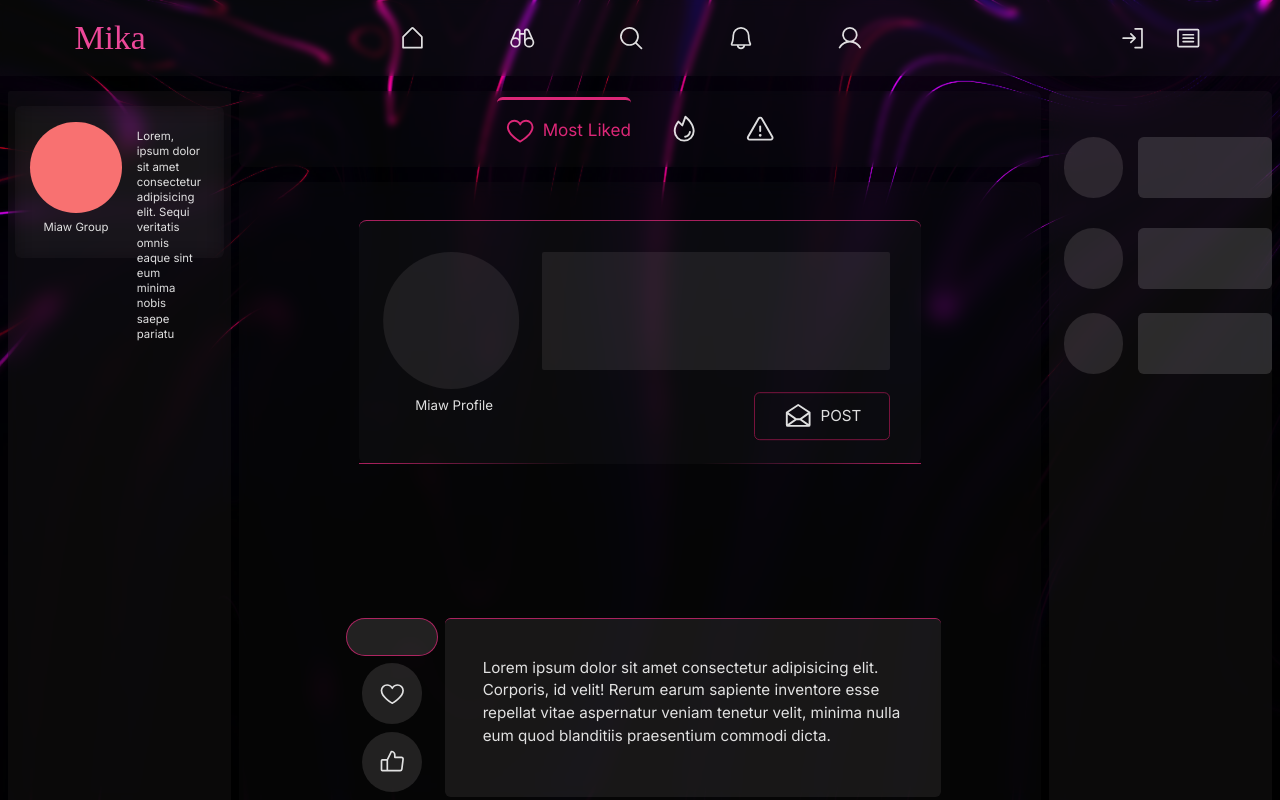
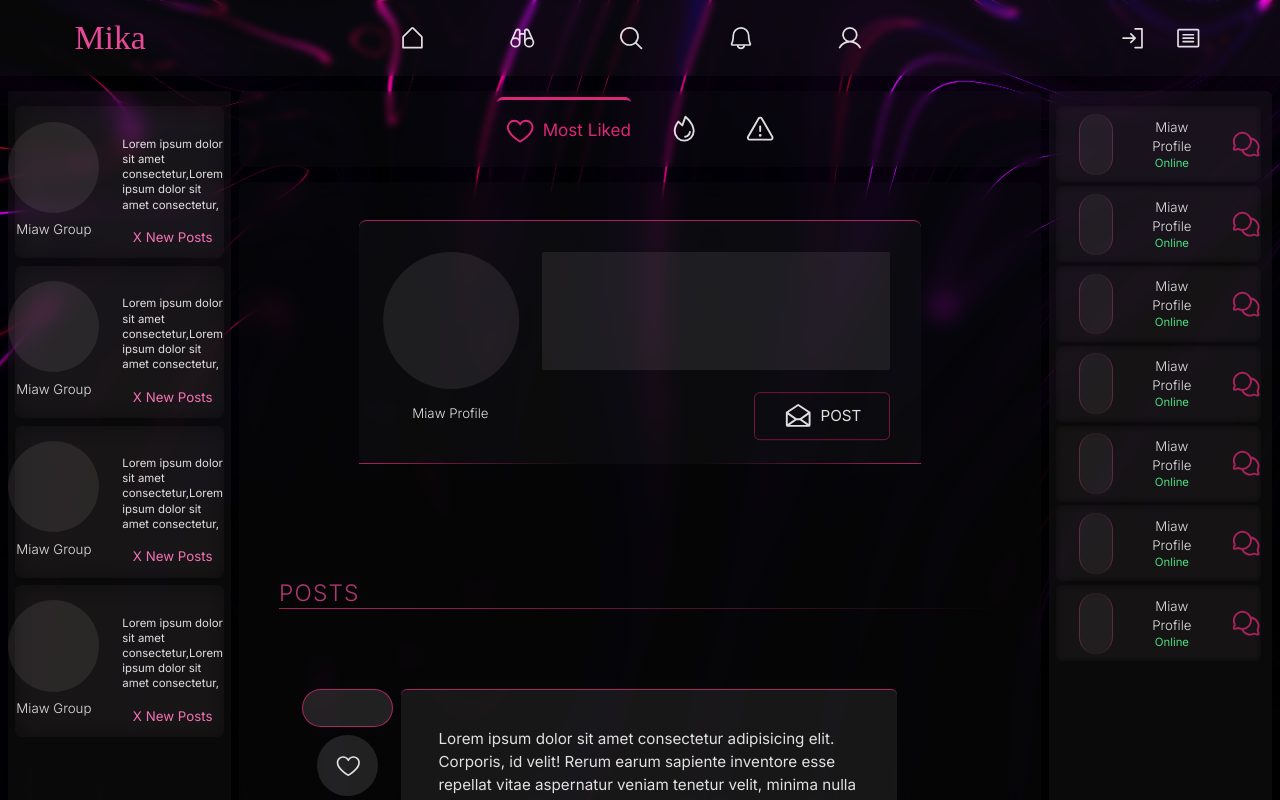
Before and after one commit to RafihYahya/MikaReactTs, a React (Vite) app: page / in a window 1280 px wide. Built offline with nearby package versions, Linux system fonts and the light colour scheme; a web font is replaced by a local one.

Commit message:
GroupSideBarAdded

```diff
--- a/src/Components/CreatePostComp.tsx
+++ b/src/Components/CreatePostComp.tsx
@@ -6,12 +6,12 @@ function CreatePostComp() {
     <div id="postCreation" className=" relative border-t-2 border-pink-600/75 flex items-start justify-between gap-4 mx-auto my-[5vh] bg-[#ede8e807] w-[80%] lg:w-[70%] h-[30vh] lg:h-[32vh] rounded-lg py-8 px-8">
       <div id="borderMaker" className="absolute  w-64 h-64 rounded-bl-md  bottom-0 left-0 border-l-2 border-b-2 border-pink-600/75"></div>
       <div id="borderMaker2" className="absolute  w-64 h-64 rounded-br-md  bottom-0 right-0 border-r-2 border-b-2 border-pink-600/75"></div>
-      <div className="flex justify-center items-center flex-col gap-2">
+      <div className="flex justify-center items-center flex-col gap-4">
         <div className="h-36 w-36 rounded-full bg-[#ede8e815] translate-x-[-5%] lg:block hidden"></div>
-        <h3 className="text-center text-sm translate-x-[-5%] lg:block hidden">Miaw Profile</h3>
+        <h3 className="text-center text-sm translate-x-[-10%] lg:block hidden font-light">Miaw Profile</h3>
       </div>
       <div className="flex items-end justify-between flex-col  h-full gap-2 lg:w-[80%] w-full ">
-        <textarea  className="bg-[#ede8e815] h-[90%] w-full p-6 rounded-md md:rounded-sm text-left focus:border-2 focus:border-pink-600/50"></textarea>
+        <textarea  className="font-light bg-[#ede8e815] h-[90%] w-full p-6 rounded-md md:rounded-sm text-left focus:border-2 focus:border-pink-600/50"></textarea>
         <div className="group transition-colors duration-200  ease-in  md:mt-2 border-2 cursor-pointer border-pink-800/75 hover:border-pink-600/50 hover:bg-pink-600/40  w-32 md:w-36 h-20 rounded-sm md:rounded-md md:translate-y-[15%] translate-y-[25%] py-2 md:py-0 flex items-center justify-center ">
           <h1 className="transition-colors duration-200 ease-in  uppercase text-md">
             <div className="flex justify-center items-center gap-2">
--- a/src/Components/MainGroupSidelineCardComp.tsx
+++ b/src/Components/MainGroupSidelineCardComp.tsx
@@ -1,15 +1,17 @@
 
 const MainGroupSidelineCardComp = () => {
-  return (
-    <div className="w-full h-40 bg-[#EDE8E805] backdrop-blur-md rounded-md flex justify-center items-start gap-2 p-4">
-<div className="flex justify-center  items-center flex-col gap-2 ">
-    <div className="w-24 h-24 rounded-full bg-red-400 "></div>
-    <div className="text-xs">Miaw Group</div>
-</div>
-<p className="text-xs text-left p-2">Lorem, ipsum dolor sit amet consectetur adipisicing elit. Sequi veritatis omnis eaque sint eum minima nobis saepe pariatu</p>
-
-    </div>
-  )
+    return (
+        <div className="w-full h-40 bg-[#EDE8E805] backdrop-blur-md rounded-md flex justify-center items-start gap-2 p-4 mb-2">
+            <div className="flex justify-center  items-center flex-col gap-2 mr-2">
+                <div className="w-24 h-24 rounded-full bg-[#EDE8E815]  "></div>
+                <div className="text-sm font-light ">Miaw Group</div>
+            </div>
+            <div className="flex justify-between items-center flex-col text-sm h-full gap-2 py-2">
+                <p className="text-xs text-left p-2 ">Lorem ipsum dolor sit amet consectetur,Lorem ipsum dolor sit amet consectetur,</p>
+                <h3 className="text-pink-400">X New Posts</h3>
+            </div>
+        </div>
+    )
 }
 
 export default MainGroupSidelineCardComp
--- a/src/Components/MiniProfileUserCardComp.tsx
+++ b/src/Components/MiniProfileUserCardComp.tsx
@@ -1,11 +1,17 @@
+import { ChatsCircle } from "@phosphor-icons/react"
 
 const MiniProfileUserCardComp = () => {
   return (
-    <div className="w-full h-[10%] flex items-center justify-start mx-auto mt-2 ">
+    <div className="flex justify-start items-center h-20 rounded-md  mb-1 pl-6 bg-[#EDE8E801]  ml-2 mr-3   backdrop-blur-sm gap-10">
 
-      <div className="bg-[#EDE8E820]   h-16 w-16 rounded-full m-4"></div>
-      <div className="bg-[#EDE8E825]   h-16 rounded-md w-full md:max-w-[50%] xl:max-w-[60%] "></div>
+      <div className="w-16 h-16 bg-[#EDE8E80e] backdrop-blur-sm rounded-full border-l-2 border-r-2 border-pink-500/30"></div>
+      <div>
+        <h3 className="text-sm font-light  ">Miaw Profile</h3>
+        <h4 className="text-xs text-green-400">Online</h4>
+      </div>
+      <div className="text-pink-600/75"><ChatsCircle size={32} />
 
+      </div>
     </div>
   )
 }
--- a/src/Components/PostComp.tsx
+++ b/src/Components/PostComp.tsx
@@ -2,7 +2,7 @@ import { Chats, Heart, Share, ThumbsDown, ThumbsUp } from "@phosphor-icons/react
 
 const PostComp = () => {
   return (
-    <div className=" w-[75%] h-[32%]  mx-auto rounded-md flex justify-between items-center my-[5%]">
+    <div className=" w-[75%] h-[32%]  mx-auto rounded-md flex justify-between items-center my-[10%] mr-[18%]">
       <div className=" w-[15%] h-full rounded-md m-2 flex items-center justify-between flex-col ">
         <div className="bg-[#ede8e820] h-40 w-24 mb-2 rounded-full border-2 border-pink-600/75"></div>
         <div className="h-full w-full flex justify-center items-center flex-col gap-2">
--- a/src/Pages/HomePage.tsx
+++ b/src/Pages/HomePage.tsx
@@ -36,6 +36,9 @@ const HomePage = (): JSX.Element => {
       <div className=' pt-24 fixed overflow-hidden w-full h-full md:grid md:grid-cols-11  p-2  gap-2 lg:pt-24 md:pt-20 '>
         <div id='sideLines' className='py-4 px-2 md:block hidden  md:col-span-1 lg:col-span-2  h-[90.5%] bg-transparent lg:bg-[#ede8e80a] backdrop-blur-md rounded-sm text-center '>
           <MainGroupSidelineCardComp/>
+          <MainGroupSidelineCardComp/>
+          <MainGroupSidelineCardComp/>
+          <MainGroupSidelineCardComp/>
         </div>
         <div id='mainCenter' className=' flex flex-col md:col-span-9 lg:col-span-7 gap-4  h-full '>
           <div className={` ${ToolbarToggler} h-[10vh] bg-[#EDE8E805] backdrop-blur-sm rounded-md flex items-center justify-center `}>
@@ -44,14 +47,21 @@ const HomePage = (): JSX.Element => {
           <div id="scrollable" className=' h-screen bg-[#EDE8E805] backdrop-blur-md rounded-md text-center overflow-auto  '>
             <CreatePostComp />
             <div className='h-[10vh]'></div>
+            <h1 id="spliter" className='text-left ml-[5%] text-2xl font-light uppercase  text-pink-500/75 tracking-wider	  w-[90%]'>P<span className='text-pink-500/75 tracking-wider'>osts</span></h1>
+            <PostComp />
+            <PostComp />
             <PostComp />
             <div className='h-[35vh]'></div>
           </div>
         </div>
         <div id='sideLines' className='hidden md:block md:invisible lg:visible md:col-span-1 lg:col-span-2 h-[90.5%] bg-transparent lg:bg-[#ede8e80b] backdrop-blur-md rounded-md text-center'>
-          <div className='mt-8'>
+          <div className='mt-4'>
             <MiniProfileUserCardComp />
           </div>
+          <MiniProfileUserCardComp />
+          <MiniProfileUserCardComp />
+          <MiniProfileUserCardComp />
+          <MiniProfileUserCardComp />
           <MiniProfileUserCardComp />
           <MiniProfileUserCardComp />
         </div>
--- a/src/index.css
+++ b/src/index.css
@@ -150,3 +150,8 @@ caret-color: rgb(219 39 119 / 0.75);
   border-image: linear-gradient(to left, rgb(219 39 119 / 0.75) 5%, transparent 90%) 100% 1;
 
  }
+ #spliter{
+  border-bottom: 2px solid;
+  border-image: linear-gradient(to right, rgb(219 39 119 / 0.75) 10%, transparent 100%) 100% 1;
+
+ }
```
